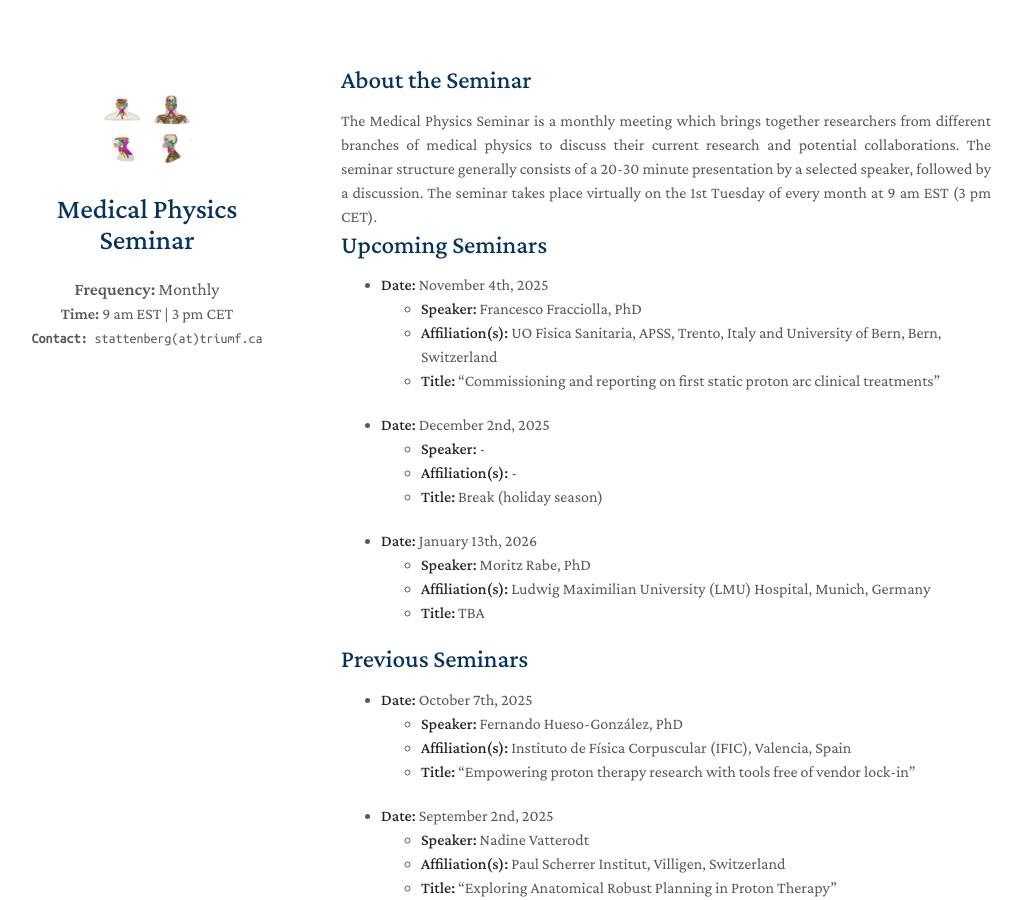
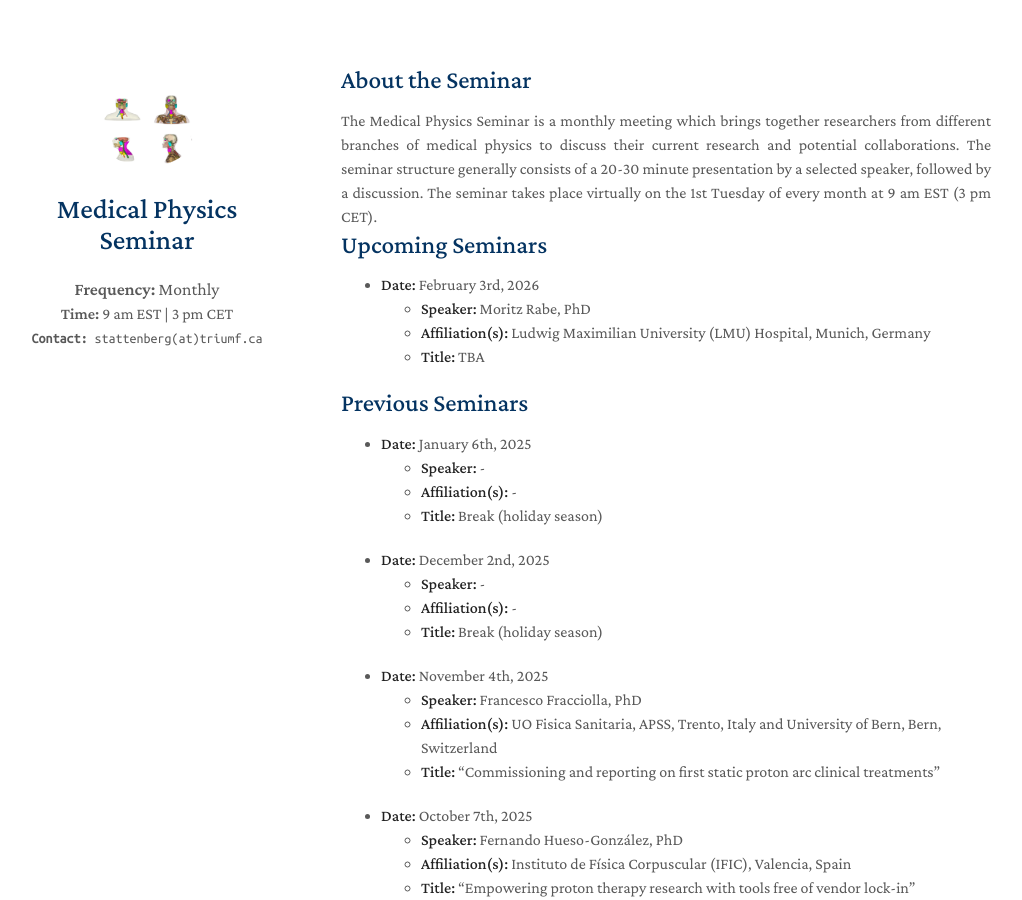
Before and after one commit to MedPhysSeminar/MedPhysSeminar.github.io, a Jekyll site: the page built from index.md, in a window 1280 px wide and 900 px high. Shown: the whole window, without its empty margins (129-1151 px from the left). Built offline with Jekyll 4.4.1, drawn with Linux system fonts in a browser that asks for light colours; nearby versions of some CDN libraries; a style sheet for code colours, icons or effects is not loaded; our own code applies the rules of GitHub Pages for plain Markdown files.

Commit message:
Update index.md

```diff
--- a/index.md
+++ b/index.md
@@ -9,22 +9,26 @@ layout: homepage
 
 ## Upcoming Seminars
 
-- **Date:** November 4th, 2025
-  - **Speaker:** Francesco Fracciolla, PhD
-  - **Affiliation(s):** UO Fisica Sanitaria, APSS, Trento, Italy and University of Bern, Bern, Switzerland
-  - **Title:** "Commissioning and reporting on first static proton arc clinical treatments"
+- **Date:** February 3rd, 2026
+  - **Speaker:** Moritz Rabe, PhD
+  - **Affiliation(s):** Ludwig Maximilian University (LMU) Hospital, Munich, Germany
+  - **Title:** TBA
+
+## Previous Seminars
+- **Date:** January 6th, 2025
+  - **Speaker:** -
+  - **Affiliation(s):** -
+  - **Title:** Break (holiday season)
 
 - **Date:** December 2nd, 2025
   - **Speaker:** -
   - **Affiliation(s):** -
   - **Title:** Break (holiday season)
 
-- **Date:** January 13th, 2026
-  - **Speaker:** Moritz Rabe, PhD
-  - **Affiliation(s):** Ludwig Maximilian University (LMU) Hospital, Munich, Germany
-  - **Title:** TBA
-
-## Previous Seminars
+- **Date:** November 4th, 2025
+  - **Speaker:** Francesco Fracciolla, PhD
+  - **Affiliation(s):** UO Fisica Sanitaria, APSS, Trento, Italy and University of Bern, Bern, Switzerland
+  - **Title:** "Commissioning and reporting on first static proton arc clinical treatments"
 
 - **Date:** October 7th, 2025
   - **Speaker:** Fernando Hueso-González, PhD
```
